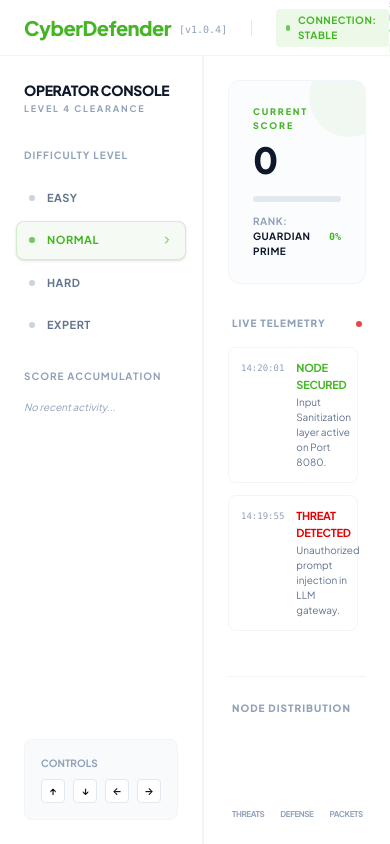
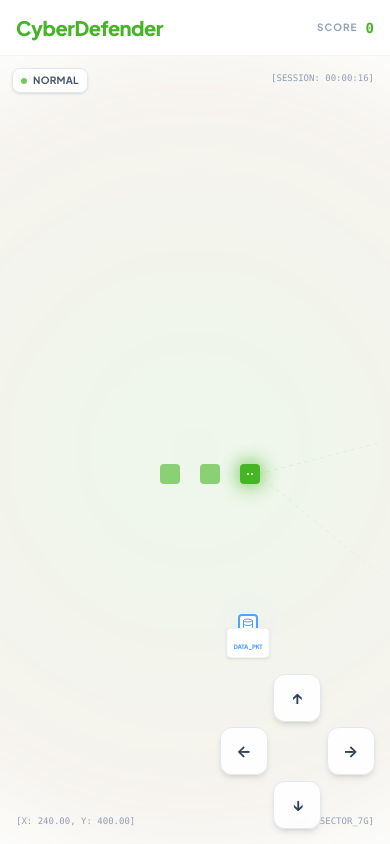
Before and after one commit to Ammly/cyber-defender-snake, a React (Vite) app: page / in a window 390 px wide. Built offline with nearby package versions, Linux system fonts and the light colour scheme.

Commit message:
optimize for mobile

```diff
--- a/src/App.tsx
+++ b/src/App.tsx
@@ -133,7 +133,7 @@
       initial={{ opacity: 0, scale: 0.9, y: 20 }}
       animate={{ opacity: 1, scale: 1, y: 0 }}
       exit={{ opacity: 0, scale: 0.9, y: 20 }}
-      className="fixed inset-0 z-[100] flex items-center justify-center p-6 bg-slate-900/40 backdrop-blur-sm"
+      className="fixed inset-0 z-[100] flex items-center justify-center p-4 md:p-6 bg-slate-900/40 backdrop-blur-sm"
     >
       <div className="bg-white w-full max-w-lg rounded-2xl shadow-2xl border border-slate-100 overflow-hidden">
         <div className="h-1.5 w-full bg-slate-100">
@@ -144,7 +144,7 @@
             className={`h-full ${type === 'threat' ? 'bg-safaricom-red' : 'bg-safaricom-green'}`}
           />
         </div>
-        <div className="p-8">
+        <div className="p-5 md:p-8">
           <div className="flex justify-between items-start mb-6">
             <div className="flex items-center gap-4">
               <div className={`p-3 rounded-xl ${type === 'threat' ? 'bg-safaricom-red/10 text-safaricom-red' : 'bg-safaricom-green/10 text-safaricom-green'}`}>
@@ -203,7 +203,7 @@
               }`}
             >
               <span className="text-[11px]">Continue (+1000 pts)</span>
-              <div className="flex items-center gap-1 px-1.5 py-0.5 rounded bg-white/20 border border-white/30 text-[8px] shrink-0">
+              <div className="hidden md:flex items-center gap-1 px-1.5 py-0.5 rounded bg-white/20 border border-white/30 text-[8px] shrink-0">
                 <Icons.Keyboard className="w-3 h-3" />
                 <span>SPACE</span>
               </div>
@@ -212,6 +212,19 @@
         </div>
       </div>
     </motion.div>
+  );
+};
+
+const DPad = ({ onDir }: { onDir: (d: { x: number; y: number }) => void }) => {
+  const btnBase = "flex items-center justify-center w-12 h-12 bg-white/90 backdrop-blur-sm border border-slate-200 rounded-xl text-base font-bold text-slate-700 active:bg-slate-100 shadow-md select-none";
+  const press = (d: { x: number; y: number }) => (e: { preventDefault(): void }) => { e.preventDefault(); onDir(d); };
+  return (
+    <div className="grid grid-cols-3 grid-rows-3 gap-1.5" style={{ width: 154, height: 154 }}>
+      <button className={`${btnBase} col-start-2 row-start-1`} onPointerDown={press({ x: 0, y: -1 })}>↑</button>
+      <button className={`${btnBase} col-start-1 row-start-2`} onPointerDown={press({ x: -1, y: 0 })}>←</button>
+      <button className={`${btnBase} col-start-3 row-start-2`} onPointerDown={press({ x: 1, y: 0 })}>→</button>
+      <button className={`${btnBase} col-start-2 row-start-3`} onPointerDown={press({ x: 0, y: 1 })}>↓</button>
+    </div>
   );
 };
 
@@ -242,17 +255,15 @@
   const lastMoveTimeRef = useRef<number>(0);
   const directionRef = useRef(direction);
   const containerRef = useRef<HTMLDivElement>(null);
+  const touchStartRef = useRef<{ x: number; y: number } | null>(null);
 
   useEffect(() => {
     if (!containerRef.current) return;
     const observer = new ResizeObserver(entries => {
       for (const entry of entries) {
         const { width, height } = entry.contentRect;
-        // Subtract padding (p-12 = 48px on each side)
-        const actualWidth = width - 96;
-        const actualHeight = height - 96;
-        setGridWidth(Math.floor(actualWidth / GRID_SIZE) - 1);
-        setGridHeight(Math.floor(actualHeight / GRID_SIZE) - 1);
+        setGridWidth(Math.floor(width / GRID_SIZE) - 1);
+        setGridHeight(Math.floor(height / GRID_SIZE) - 1);
       }
     });
     observer.observe(containerRef.current);
@@ -374,43 +385,54 @@
     setCurrentLesson(null);
   }, [addScore]);
 
+  const handleDirection = useCallback((d: { x: number; y: number }) => {
+    if (d.x !== 0 && directionRef.current.x === 0) {
+      setDirection(d);
+      directionRef.current = d;
+    } else if (d.y !== 0 && directionRef.current.y === 0) {
+      setDirection(d);
+      directionRef.current = d;
+    }
+  }, []);
+
+  const handleTouchStart = useCallback((e: { touches: TouchList }) => {
+    touchStartRef.current = { x: e.touches[0].clientX, y: e.touches[0].clientY };
+  }, []);
+
+  const handleTouchEnd = useCallback((e: { changedTouches: TouchList }) => {
+    if (!touchStartRef.current) return;
+    const dx = e.changedTouches[0].clientX - touchStartRef.current.x;
+    const dy = e.changedTouches[0].clientY - touchStartRef.current.y;
+    if (Math.max(Math.abs(dx), Math.abs(dy)) < 20) return;
+    if (Math.abs(dx) > Math.abs(dy)) {
+      handleDirection({ x: dx > 0 ? 1 : -1, y: 0 });
+    } else {
+      handleDirection({ x: 0, y: dy > 0 ? 1 : -1 });
+    }
+    touchStartRef.current = null;
+  }, [handleDirection]);
+
   useEffect(() => {
     const handleKeyDown = (e: KeyboardEvent) => {
       switch (e.key) {
         case 'ArrowUp':
-          if (directionRef.current.y === 0) {
-            const nextDir = { x: 0, y: -1 };
-            setDirection(nextDir);
-            directionRef.current = nextDir;
-          }
+          handleDirection({ x: 0, y: -1 });
           break;
         case 'ArrowDown':
-          if (directionRef.current.y === 0) {
-            const nextDir = { x: 0, y: 1 };
-            setDirection(nextDir);
-            directionRef.current = nextDir;
-          }
+          handleDirection({ x: 0, y: 1 });
           break;
         case 'ArrowLeft':
-          if (directionRef.current.x === 0) {
-            const nextDir = { x: -1, y: 0 };
-            setDirection(nextDir);
-            directionRef.current = nextDir;
-          }
+          handleDirection({ x: -1, y: 0 });
           break;
         case 'ArrowRight':
-          if (directionRef.current.x === 0) {
-            const nextDir = { x: 1, y: 0 };
-            setDirection(nextDir);
-            directionRef.current = nextDir;
-          }
+          handleDirection({ x: 1, y: 0 });
           break;
       }
     };
 
     window.addEventListener('keydown', handleKeyDown);
     return () => window.removeEventListener('keydown', handleKeyDown);
-  }, []);
+  }, [handleDirection]);
 
   useEffect(() => {
     const difficultySpeeds = {
@@ -437,20 +459,26 @@
   return (
     <div className="flex flex-col h-screen overflow-hidden font-sans selection:bg-safaricom-green/20">
       {/* Top Navigation */}
-      <header className="fixed top-0 w-full z-50 bg-white border-b border-slate-100 h-14 flex justify-between items-center px-6">
-        <div className="flex items-center gap-6">
+      <header className="fixed top-0 w-full z-50 bg-white border-b border-slate-100 h-14 flex justify-between items-center px-4 md:px-6">
+        <div className="flex items-center gap-3 md:gap-6">
           <div className="flex items-center gap-2">
             <span className="text-xl font-extrabold text-safaricom-green tracking-tight">CyberDefender</span>
-            <span className="text-[10px] font-mono text-slate-400 mt-1">[v1.0.4]</span>
+            <span className="hidden md:inline text-[10px] font-mono text-slate-400 mt-1">[v1.0.4]</span>
           </div>
-          <div className="h-4 w-[1px] bg-slate-200"></div>
-          <div className="flex items-center gap-2 px-2.5 py-1 bg-safaricom-green/10 rounded-sm">
+          <div className="hidden md:block h-4 w-[1px] bg-slate-200"></div>
+          <div className="hidden md:flex items-center gap-2 px-2.5 py-1 bg-safaricom-green/10 rounded-sm">
             <div className="w-1.5 h-1.5 rounded-full bg-safaricom-green animate-pulse"></div>
             <span className="text-[10px] font-bold uppercase tracking-wider text-safaricom-green">Connection: Stable</span>
           </div>
         </div>
 
-        <div className="flex items-center gap-6">
+        {/* Mobile score */}
+        <div className="flex md:hidden items-center gap-2">
+          <span className="text-[10px] font-bold text-slate-400 uppercase tracking-widest">SCORE</span>
+          <span className="text-sm font-mono font-bold text-safaricom-green">{score.toLocaleString()}</span>
+        </div>
+
+        <div className="hidden md:flex items-center gap-6">
           <div className="flex flex-col items-end">
             <span className="text-[9px] font-bold text-slate-400 uppercase tracking-widest">Security Posture</span>
             <span className="text-[11px] font-mono font-bold text-safaricom-green">99.98% EFFECTIVE</span>
@@ -473,7 +501,7 @@
 
       <div className="flex flex-1 pt-14">
         {/* Sidebar Navigation */}
-        <aside className="w-60 bg-white flex flex-col h-full py-6 border-r border-slate-100">
+        <aside className="hidden md:flex md:flex-col w-60 bg-white h-full py-6 border-r border-slate-100">
           <div className="px-6 mb-8">
             <h2 className="text-sm font-extrabold text-slate-900 uppercase tracking-tight">Operator Console</h2>
             <p className="text-[9px] font-bold text-slate-400 uppercase tracking-[0.2em] mt-0.5">Level 4 Clearance</p>
@@ -542,7 +570,11 @@
         </aside>
 
         {/* Main Gameplay Canvas */}
-        <main className="flex-1 relative overflow-hidden grid-background" ref={containerRef}>
+        <main
+          className="flex-1 relative overflow-hidden grid-background touch-none"
+          onTouchStart={handleTouchStart}
+          onTouchEnd={handleTouchEnd}
+        >
           {/* Coordinate Markers */}
           <div className="absolute top-4 left-4 font-mono text-[9px] text-slate-400">[LAT: 029ms]</div>
           <div className="absolute top-4 right-4 font-mono text-[9px] text-slate-400">[SESSION: 00:00:16]</div>
@@ -554,8 +586,8 @@
           {/* Decorative Radial */}
           <div className="absolute top-1/2 left-1/2 -translate-x-1/2 -translate-y-1/2 w-[800px] h-[800px] rounded-full sentinel-ring pointer-events-none"></div>
 
-          <div className="absolute inset-0 p-12">
-            <div className="relative w-full h-full">
+          <div className="absolute inset-0 p-2 md:p-12">
+            <div className="relative w-full h-full" ref={containerRef}>
 
               {/* The Data Stream (Snake) */}
               {snake.map((segment, i) => (
@@ -675,10 +707,23 @@
               </svg>
             </div>
           </div>
+
+          {/* Mobile: difficulty badge */}
+          <div className="absolute top-3 left-3 md:hidden z-30">
+            <div className="flex items-center gap-1.5 px-2 py-1 bg-white/90 rounded-lg border border-slate-200 shadow-sm">
+              <div className="w-1.5 h-1.5 rounded-full bg-safaricom-green animate-pulse"></div>
+              <span className="text-[10px] font-bold text-slate-600 uppercase tracking-wide">{difficulty}</span>
+            </div>
+          </div>
+
+          {/* Mobile: D-pad */}
+          <div className="absolute bottom-4 right-4 md:hidden z-30">
+            <DPad onDir={handleDirection} />
+          </div>
         </main>
 
         {/* Telemetry Sidebar */}
-        <aside className="w-80 bg-white border-l border-slate-100 flex flex-col h-[calc(100vh-3.5rem)] p-6 z-10 overflow-hidden">
+        <aside className="hidden md:flex md:flex-col w-80 bg-white border-l border-slate-100 h-[calc(100vh-3.5rem)] p-6 z-10 overflow-hidden">
           {/* Score Card */}
           <div className="bg-slate-50/50 rounded-xl p-6 border border-slate-100 mb-8 relative group overflow-hidden">
             <div className="absolute top-0 right-0 w-20 h-20 bg-safaricom-green/5 rounded-full -mr-6 -mt-6"></div>
```
